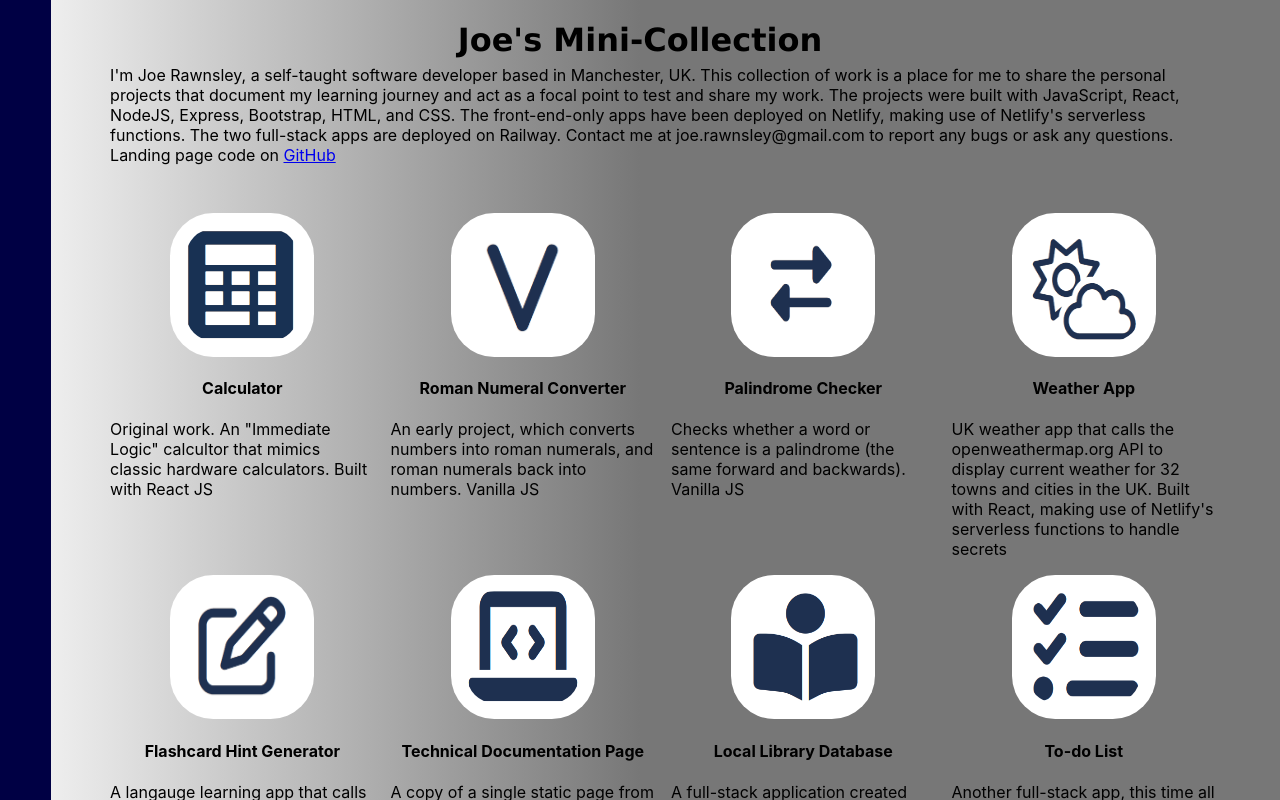
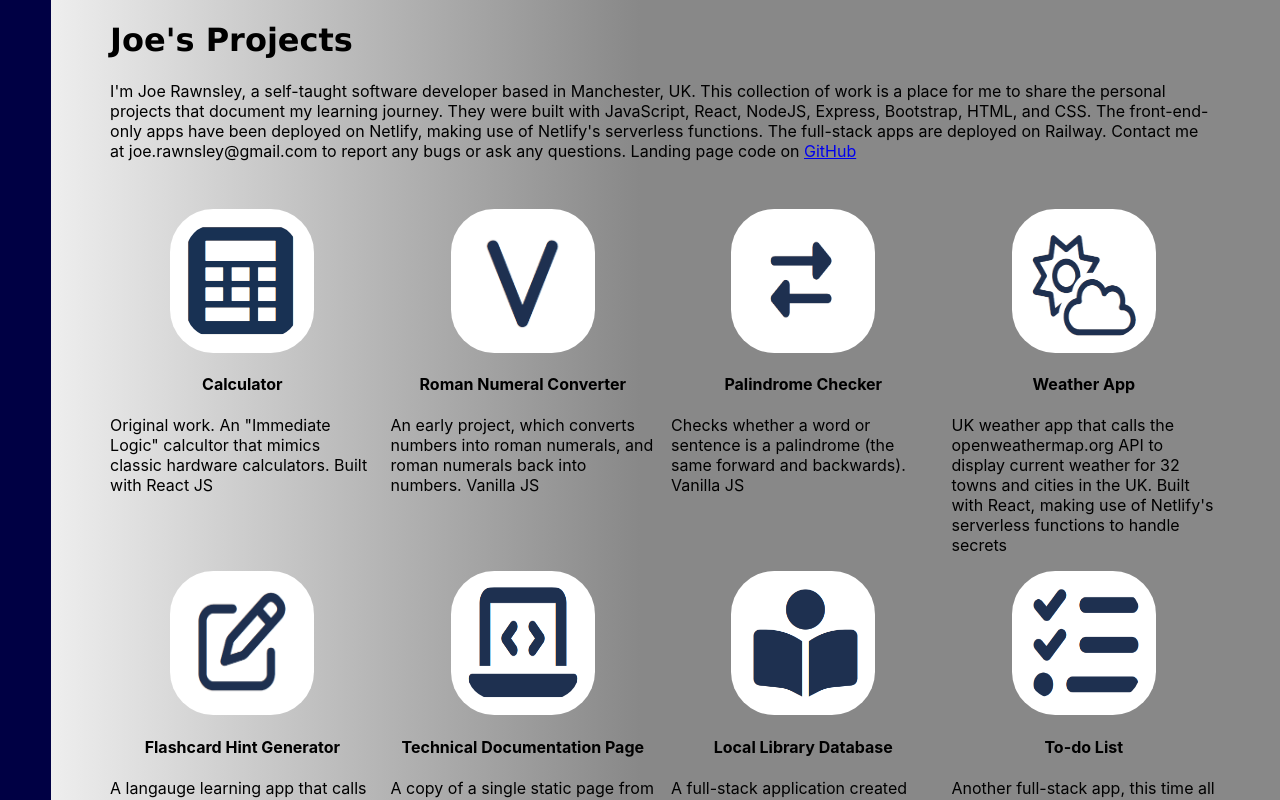
Before and after one commit to J-Rawnsley/mini-collection-v2, a React (Create React App) app: page / in a window 1280 px wide. Shown: the top 800 px of the page. Built offline with nearby package versions, Linux system fonts and the light colour scheme.

Commit message:
edited colours, title and blurb

```diff
--- a/src/App.css
+++ b/src/App.css
@@ -1,5 +1,5 @@
 body {
-  background: linear-gradient(to left, #777777, #777 50%, #eeeeee 96%, #004 75%);
+  background: linear-gradient(to left, #888, #888 50%, #eeeeee 96%, #004 75%);
   padding: 0 4rem 0 4rem;
   display: block;
 }
@@ -32,9 +32,10 @@ body {
 
 .title {
   font-family: Verdana, Geneva, Tahoma, sans-serif;
-  text-align: center;
+  text-align: left;
   color: #000;
   margin: 0 0 -1rem 0;
+  margin: 0rem 0rem 0rem 4%;
 }
 
 .blurb {
--- a/src/Title.js
+++ b/src/Title.js
@@ -2,7 +2,7 @@
 const Title = () => {
   return (
     <div className="main-element title">
-      <h1>Joe's Mini-Collection</h1>
+      <h1>Joe's Projects</h1>
     </div>
   );
 };
--- a/src/blurb.js
+++ b/src/blurb.js
@@ -4,7 +4,7 @@ const Blurb = () => {
   return (
     <div className="main-element">
         <p className="blurb">
-        I'm Joe Rawnsley, a self-taught software developer based in Manchester, UK. This collection of work is a place for me to share the personal projects that document my learning journey and act as a focal point to test and share my work. The projects were built with JavaScript, React, NodeJS, Express, Bootstrap, HTML, and CSS. The front-end-only apps have been deployed on Netlify, making use of Netlify's serverless functions. The two full-stack apps are deployed on Railway. Contact me at joe.rawnsley@gmail.com to report any bugs or ask any questions. Landing page code on <a href="https://github.com/J-Rawnsley/mini-collection-v2">GitHub</a>
+        I'm Joe Rawnsley, a self-taught software developer based in Manchester, UK. This collection of work is a place for me to share the personal projects that document my learning journey. They were built with JavaScript, React, NodeJS, Express, Bootstrap, HTML, and CSS. The front-end-only apps have been deployed on Netlify, making use of Netlify's serverless functions. The full-stack apps are deployed on Railway. Contact me at joe.rawnsley@gmail.com to report any bugs or ask any questions. Landing page code on <a href="https://github.com/J-Rawnsley/mini-collection-v2">GitHub</a>
         </p>
     </div>
   )
```
